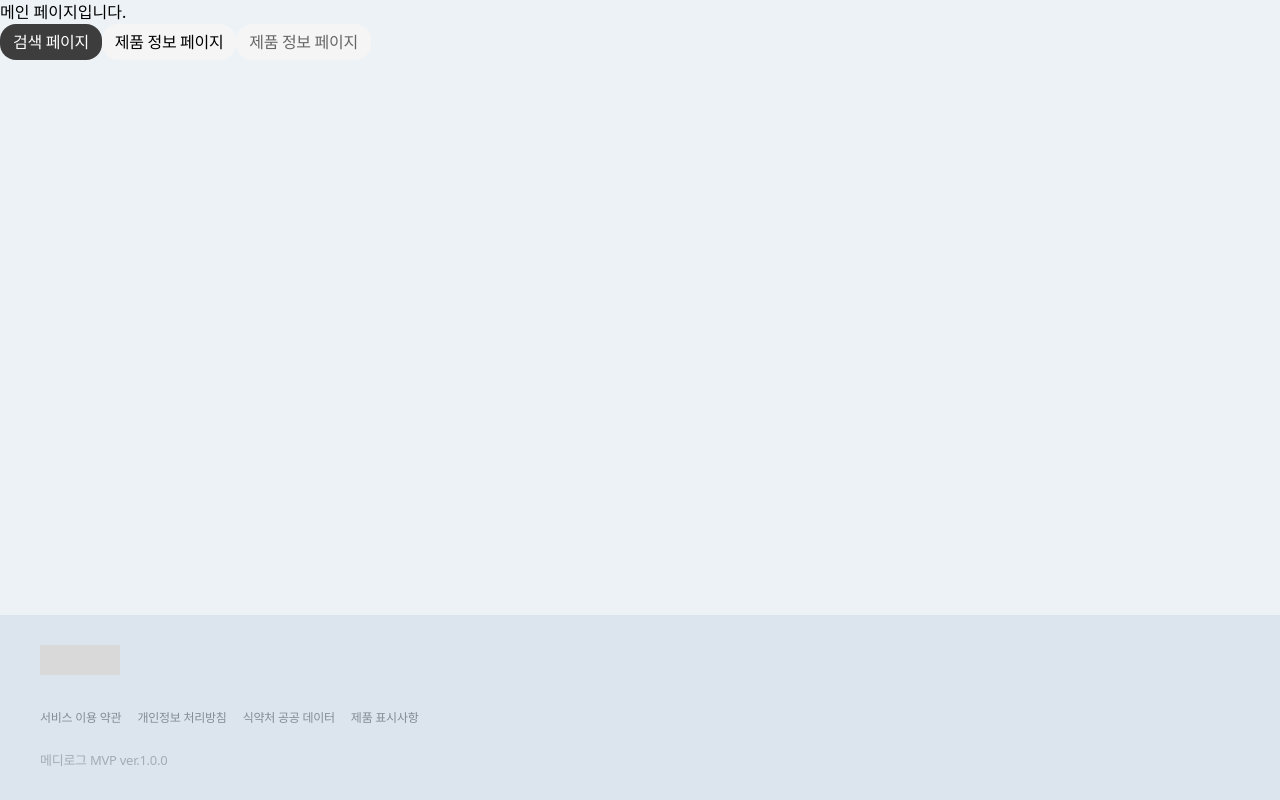
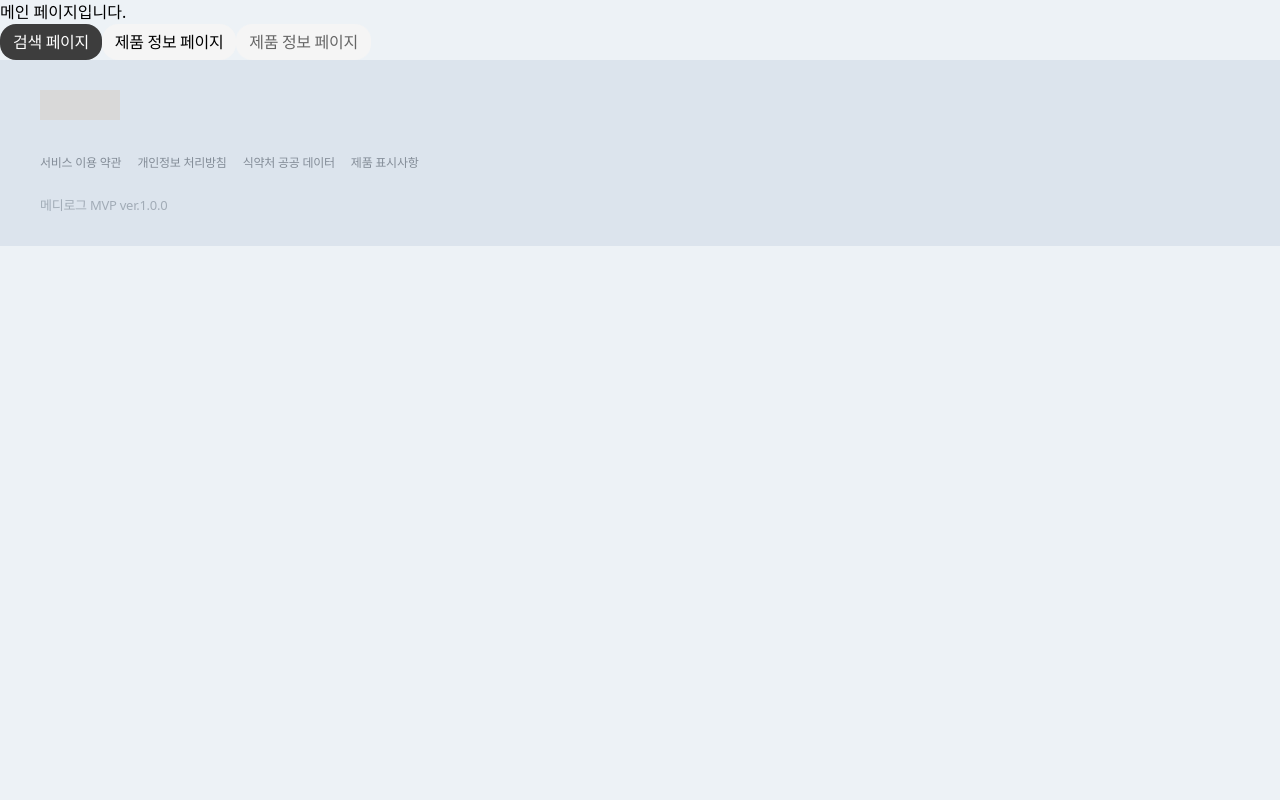
Before and after one commit to MedlyMediLog/MediLog-frontend, a Next.js app: page / in a window 1280 px wide. Built offline with nearby package versions, Linux system fonts and the light colour scheme.

Commit message:
fix: 사이드바가 푸터 위에 오도록 수정

```diff
--- a/src/app/_components/Footer.tsx
+++ b/src/app/_components/Footer.tsx
@@ -2,7 +2,7 @@ export default function Footer() {
   return (
     <>
       {/* 푸터 */}
-      <div className="flex flex-col w-full py-7.5 px-10 gap-2.5 bg-[#dce4ed] desktop:flex-row">
+      <div className="flex flex-col w-full py-7.5 px-10 gap-2.5 bg-[#dce4ed] desktop:flex-row ">
         <div className="flex flex-col w-full gap-10 desktop:flex-row">
 
           <div className="flex flex-col w-full gap-5 desktop:flex-row">
--- a/src/app/layout.tsx
+++ b/src/app/layout.tsx
@@ -15,10 +15,12 @@ export default function RootLayout({ children }: { children: ReactNode }) {
           {/* Main */}
           <main className="flex-1">
             {children}
+            <Footer/>
           </main>
+
         </div>
 
-        <Footer />
+
       </body>
     </html>
   )
```
